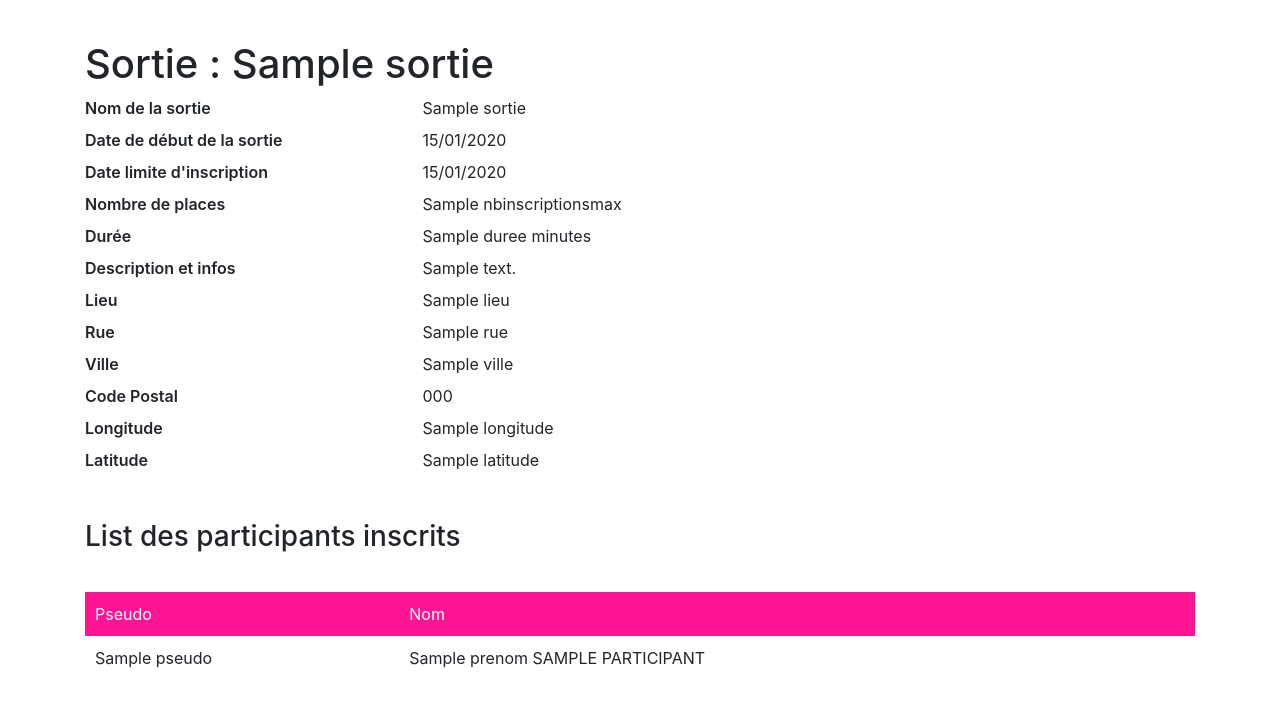
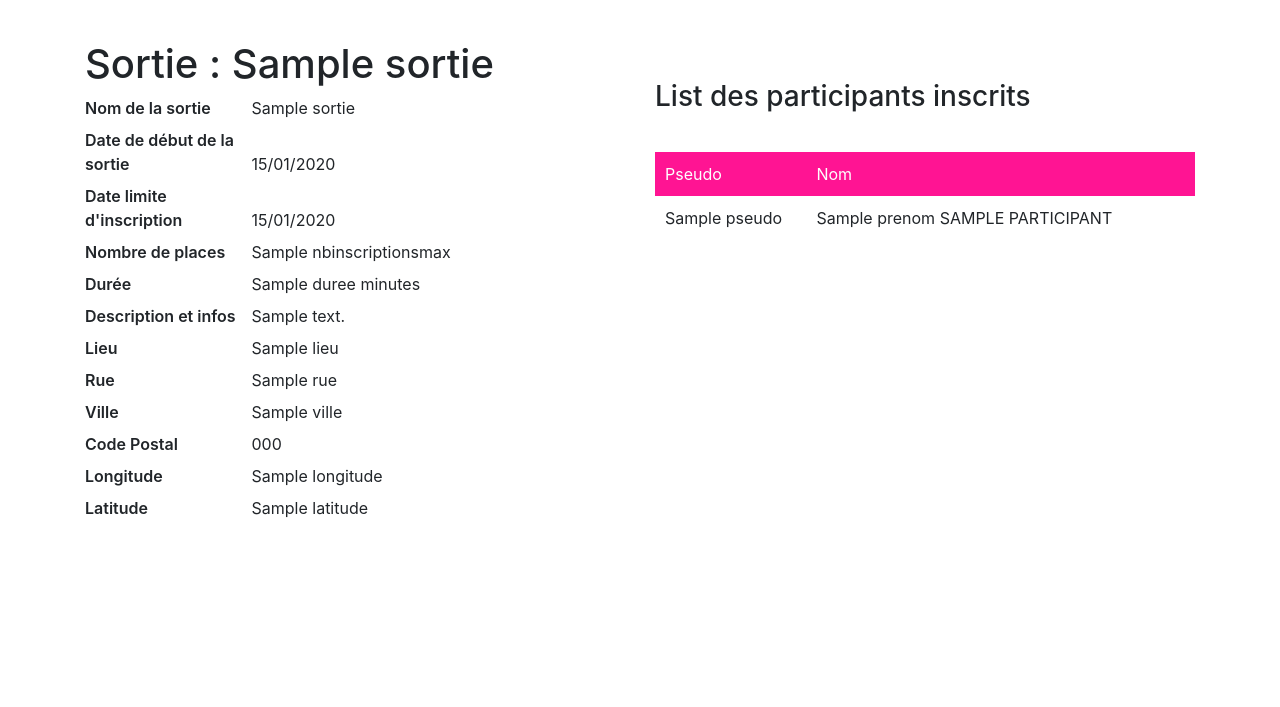
Before and after one commit to philRedPteridophyte/ProjENI_Sortir, a Symfony app: template templates/sortie/read_by_id.html.twig in a window 1280 px wide. Shown: the part 76-783 px from the top of the page. Run offline with Twig, Linux system fonts and the light colour scheme; the template is opened without the code that fills it: most values are stand-ins (such as "Sample title", 1, 10 or a date in 2020); some libraries are stand-ins or nearby versions.

Commit message:
ui: grid Sortie page

```diff
--- a/templates/sortie/read_by_id.html.twig
+++ b/templates/sortie/read_by_id.html.twig
@@ -19,6 +19,8 @@
         </div>
     {% endfor %}
     <div class="container">
+        <div class="row">
+            <div class="col">
                 <h1>Sortie : {{ sortie.nom }}</h1>
                 <div class="viewer sortie-viewer">
                     <div class="field-viewer">
@@ -70,6 +72,8 @@
                         <span>{{ sortie.lieu.latitude}}</span>
                     </div>
                 </div>
+            </div>
+            <div class="col">
                 <div class="padded-body-block">
                     <h3>List des participants inscrits</h3>
                     <div class="item-list list-participants-sortie">
@@ -86,4 +90,6 @@
                     </div>
                 </div>
             </div>
+        </div>
+    </div>
 {% endblock %}
```
Lines whose indentation alone changed are shown as unchanged.
